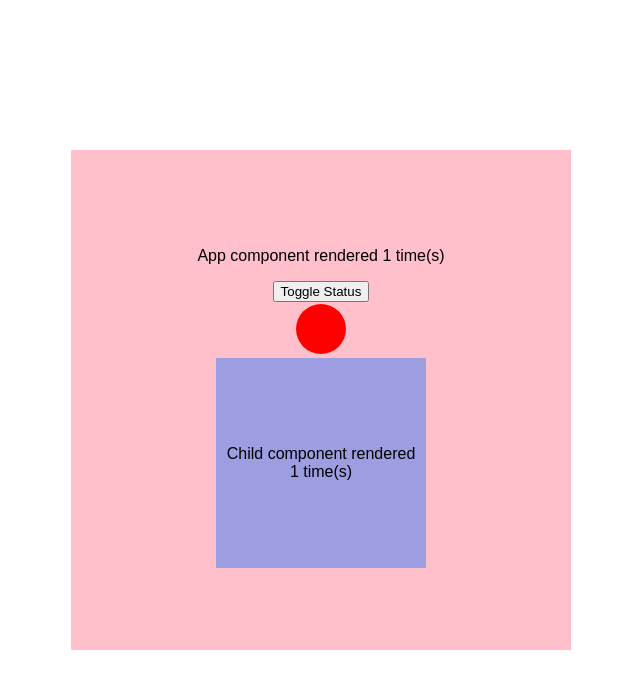
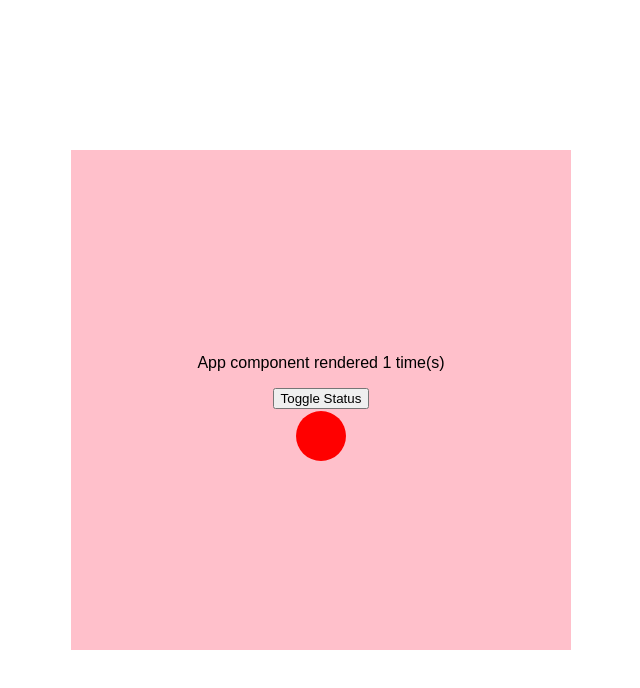
Before and after one commit to aritrakoley/ReactJS_useEffect_addEventListener, a React (Create React App) app: page / in a window 1280 px wide. Shown: the top 688 px of the page, without its empty margins (319-959 px from the left). Built offline with nearby package versions, Linux system fonts and the light colour scheme.

Commit message:
Add a conditional render to child

```diff
--- a/src/App.js
+++ b/src/App.js
@@ -24,7 +24,7 @@ function App() {
       <p>App component rendered {appRenderCounter} time(s)</p>
       <button onClick={() => setIsOnline(!isOnline)}>Toggle Status</button>
       <div className={`status ${isOnline ? "on" : "off"}`}></div>
-      <Child />
+      {isOnline? <Child /> : null}
     </div>
   );
 }
```
